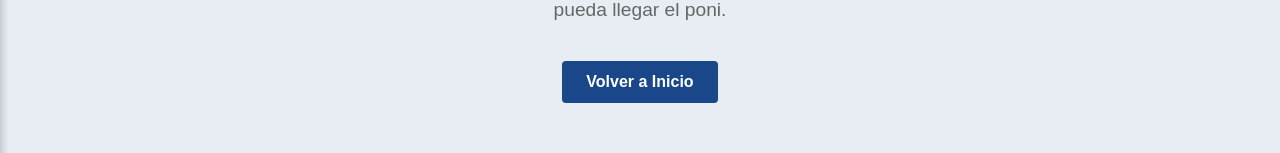
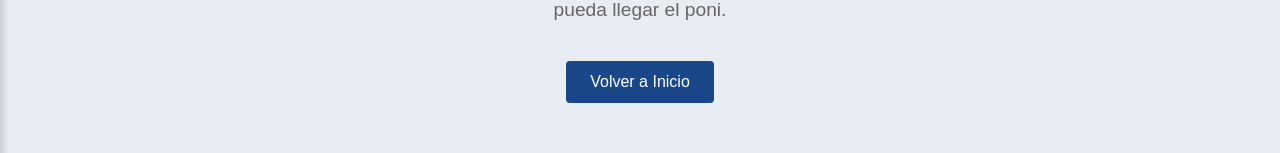
Before and after one commit to calvario31/FrontWebBlassAcademy, a React (Vite) app: page /checkout-complete in a window 1280 px wide. Shown: the part 374-527 px from the top of the page. Built offline with nearby package versions, Linux system fonts and the light colour scheme.

Commit message:
update components fonts

```diff
--- a/src/pages/Checkout.scss
+++ b/src/pages/Checkout.scss
@@ -84,6 +84,7 @@
     padding: 10px 20px;
     background: #f44336;
     color: white;
+    font-size: 16px;
     text-decoration: none;
     border-radius: 4px;
   }
@@ -94,6 +95,7 @@
     color: white;
     border: none;
     border-radius: 4px;
+    font-size: 16px;
     cursor: pointer;
 
     &:disabled {
--- a/src/pages/CheckoutComplete.scss
+++ b/src/pages/CheckoutComplete.scss
@@ -25,8 +25,8 @@
   color: white;
   text-decoration: none;
   border-radius: 4px;
-  font-weight: bold;
   margin-top: 20px;
+  font-size: 16px;
 }
 
 .homeButton:hover {
```
